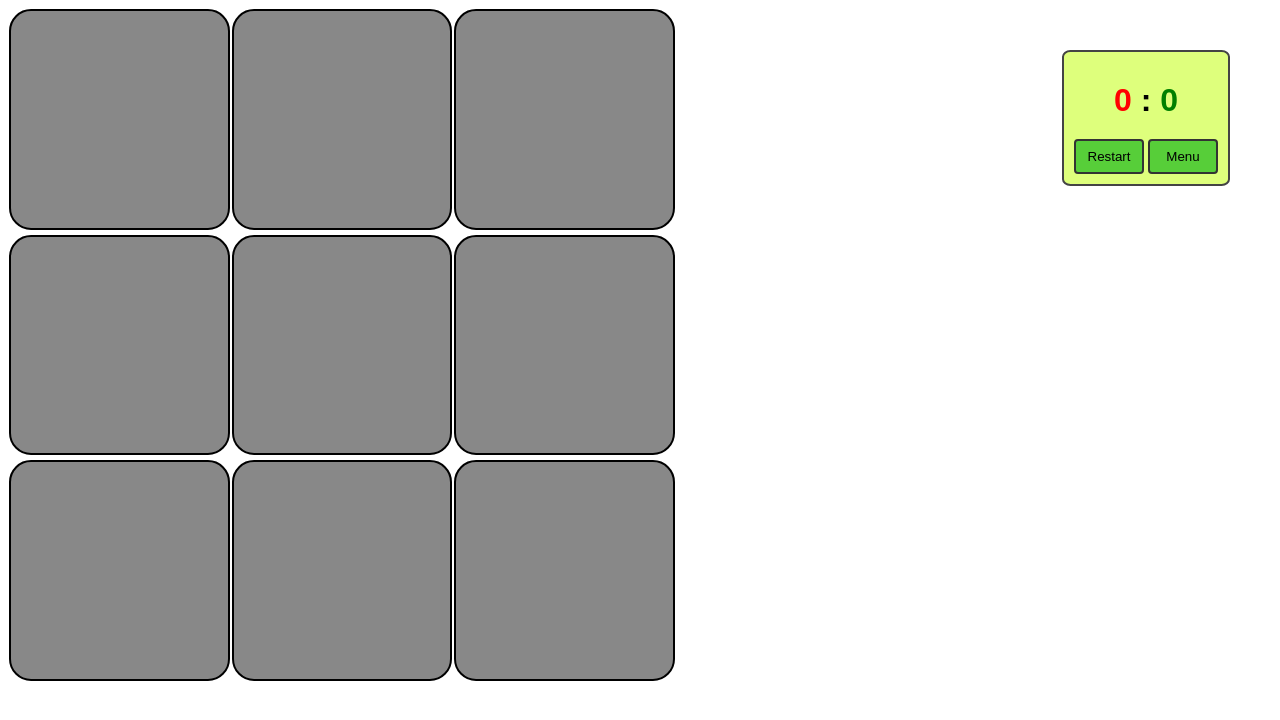
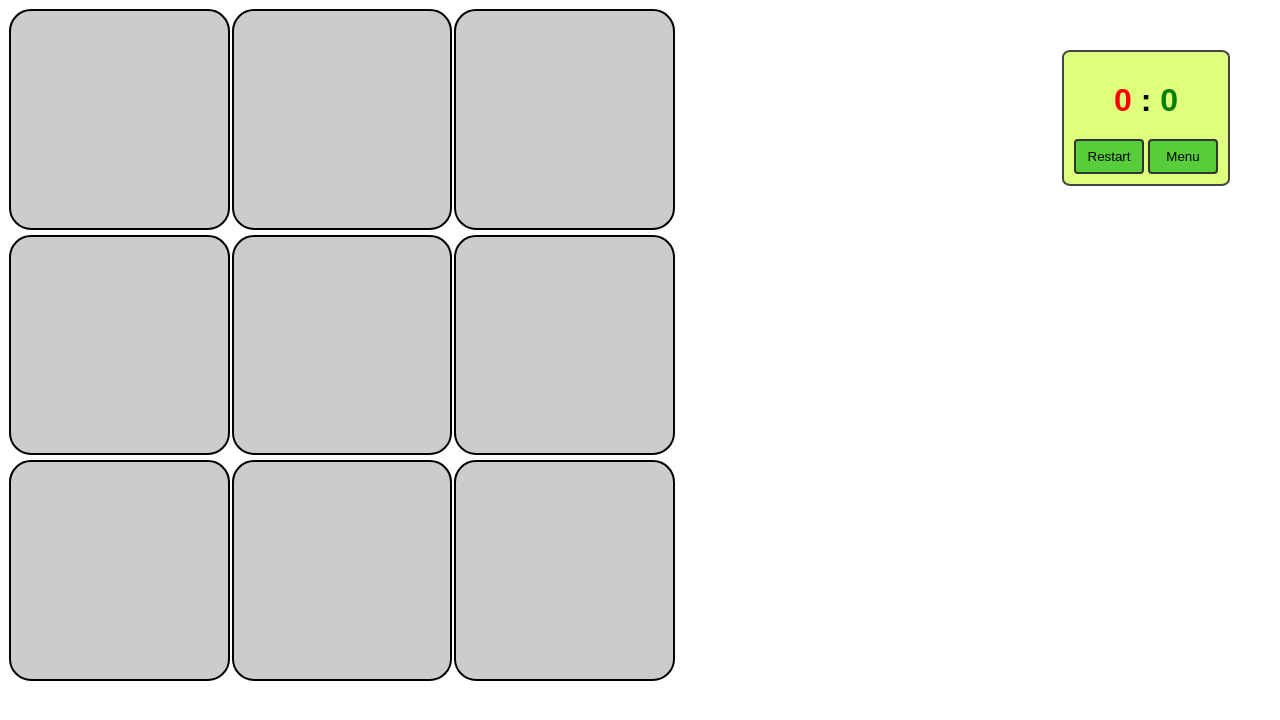
Before and after one commit to HaKicha/CrossAndZeros, a plain HTML site: page index.html in a window 1280 px wide. Both pictures are taken after a click on the button "Start". Drawn offline with Linux system fonts and the light colour scheme.

Commit message:
Update index.css

```diff
--- a/index.css
+++ b/index.css
@@ -4,7 +4,7 @@ body {
 
 .box {
     border: 2px solid black;
-    background: #888;
+    background: #ccc;
     margin: 1px;
     border-radius: 10%;
 }
```
